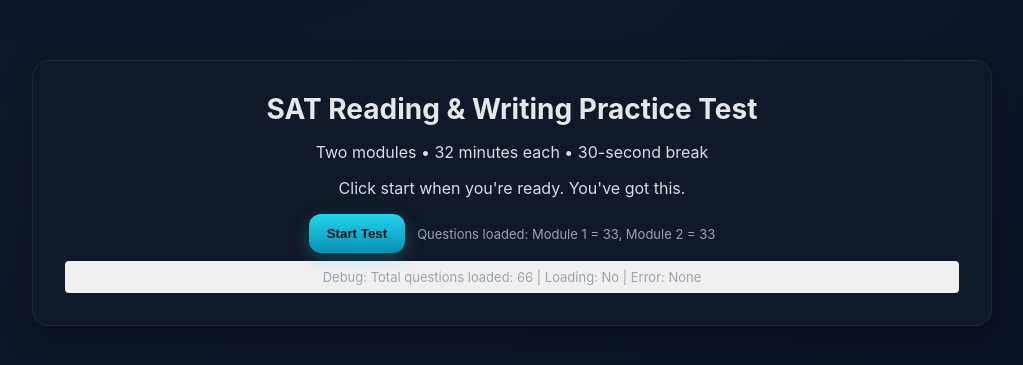
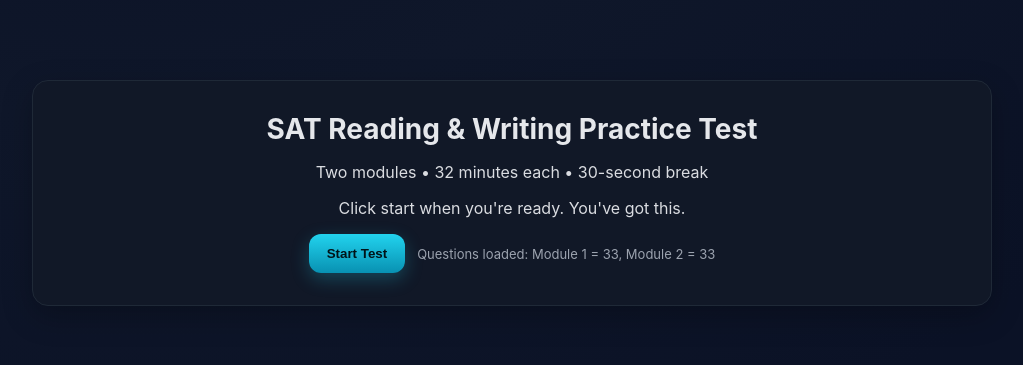
Before and after one commit to lyndseymodesitt/SATRW, a React (Vite) app: page / in a window 1280 px wide. Shown: the part 239-604 px from the top of the page, without its empty margins (128-1151 px from the left). Built offline with nearby package versions, Linux system fonts and the light colour scheme.

Commit message:
Clean up: Remove debug info from front page since questions are now loading correctly

```diff
--- a/src/App.jsx
+++ b/src/App.jsx
@@ -336,9 +336,7 @@ export default function App() {
           {totalQuestions === 0 && (
             <p className="bad small">No questions found. Check that <code>data/questions.json</code> has items and that the "Module" column is 1 or 2.</p>
           )}
-          <div className="small" style={{ marginTop: 8, padding: 8, backgroundColor: '#f0f0f0', borderRadius: 4 }}>
-            Debug: Total questions loaded: {totalQuestions} | Loading: {loading ? 'Yes' : 'No'} | Error: {loadErr ? loadErr.message : 'None'}
-          </div>
+
         </div>
       )}
 
```
